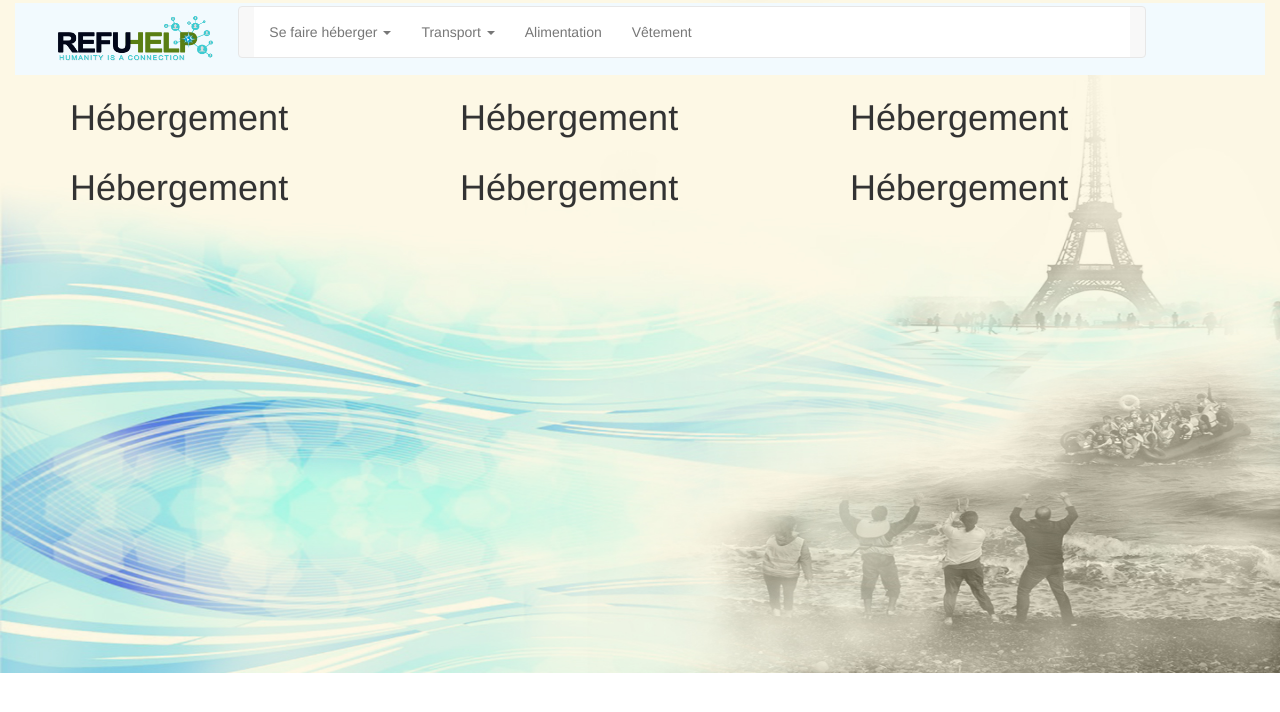
After one commit to ELmardi2/RefuHelp, a PHP site: page /pages/our-main.php in a window 1280 px wide. The commit adds this page. Shown: the top 712 px of the page. Run offline with PHP 8.4, Linux system fonts and the light colour scheme; some libraries are stand-ins or nearby versions.

Commit message:
first push

```diff
--- /dev/null
+++ b/pages/css/our-main.css
@@ -0,0 +1,36 @@
+#pg-accueil{
+  height: 673px;
+  width: auto;
+  background-image: url(../images/main.jpg);
+  background-repeat: no-repeat;
+  background-size: 100% 100%;
+}
+
+body{
+  height: 673px;
+  width: auto;
+  background-image: url(../images/main.jpg);
+  background-repeat: no-repeat;
+  background-size: 100% 100%;
+}
+.main-top{
+  height: 72px;
+  width: 100%;
+    background-color: #f2fafe;}
+.navbar-collaps {
+width: auto;
+padding: 0 5px;
+}
+
+.container-fluid {
+    padding-right: 15px;
+    padding-left: 15px;
+    margin-right: 0;
+    margin-left: 0;
+    padding-top: 3px;
+}
+.navbar-default .navbar-nav {
+  width:100%;
+    color: #777;
+    background-color: white;
+}
--- a/pages/css/style.css
+++ b/pages/css/style.css
@@ -102,10 +102,10 @@ nav {
 }
 
 .slogan {
-    text-align:center;
+    text-align: center;
     margin-top: 30px;
     margin-right: 20px;
-    color: #fff;
+    color: #646b7a;
     font-weight: bold;
 }
 
--- /dev/null
+++ b/pages/our-main.php
@@ -0,0 +1,125 @@
+<!DOCTYPE html>
+<html lang="en">
+<head>
+
+  <title>RefuHelp</title>
+  <meta charset="utf-8">
+  <meta name="viewport" content="width=device-width, initial-scale=1">
+  <link rel="stylesheet" href="https://maxcdn.bootstrapcdn.com/bootstrap/3.3.7/css/bootstrap.min.css">
+  <link rel="stylesheet" type="text/css" href="./css/our-main.css">
+  <link href="https://fonts.googleapis.com/css?family=Montserrat" rel="stylesheet">
+  <script src="https://ajax.googleapis.com/ajax/libs/jquery/3.1.1/jquery.min.js"></script>
+   <link rel="stylesheet" href="css/font-awesome.min.css">
+    <script rel="stylesheet" src="js/test.js"></script>
+  <script src="js/jquery-1.11.3.min.js"></script>
+  <script src="https://maxcdn.bootstrapcdn.com/bootstrap/3.3.7/js/bootstrap.min.js"></script>
+</head>
+<body>
+<div class="container-fluid pg-accueil">
+  <div class="container-fluid  main-top">
+    <div class="row">
+      <div class="col-sm-2">
+          <img src="images/Refuhelp-Logo.png" width="194" height="67"  alt="">
+      </div>
+        <div class="col-sm-9">
+          <!-- Start..navbar-->
+          <nav class="navbar navbar-default">
+              <!-- Brand and toggle get grouped for better mobile display -->
+              <div class="navbar-header">
+                <button type="button" class="navbar-toggle collapsed" data-toggle="collapse" data-target="#bs-example-navbar-collapse-1" aria-expanded="false">
+                  <span class="sr-only">Toggle Mobile</span>
+                  <span class="icon-bar"></span>
+                  <span class="icon-bar"></span>
+                  <span class="icon-bar"></span>
+                </button>
+              </div>
+
+              <!-- Collect the nav links, forms, and other content for toggling -->
+              <div class="collapse navbar-collapse" id="bs-example-navbar-collapse-1">
+
+                <ul class="nav navbar-nav">
+                  <li class="dropdown">
+                             <a href="#" class="dropdown-toggle" data-toggle="dropdown"  aria-expanded="false">Se faire héberger <span class="caret"></span></a>
+                                   <ul class="dropdown-menu links">
+                                     <li><a href="#"  data-value="logement">Logement</a></li>
+                                     <li><a href="#">Les associations</a></li>
+                             </ul>
+                         </li>
+                       <li class="dropdown">
+                                  <a href="#" class="dropdown-toggle" data-toggle="dropdown" role="button" aria-haspopup="true" aria-expanded="false">Transport <span class="caret"></span></a>
+                                        <ul class="dropdown-menu links">
+                                          <li><a href="#"  data-value="transport">Votre location</a></li>
+                                          <li><a href="#">Type de transport</a></li>
+                                  </ul>
+                              </li>
+                         <li class=""><a href="#"  data-value="alimentation">Alimentation <span class="sr-only">(current)</span></a></li>
+                  <li><a href="#" data-value="v">Vêtement</a></li>
+                </ul>
+              </div>
+
+          </nav>
+                <!-- End .navbar.-->
+        </div>
+    </div>
+  </div>
+
+<!-- Start  section 6-Parts-->
+<div class="container-fluid">
+  <div class="container">
+    <div class="row">
+      <div class="col-sm-4">
+        <div class="it--">
+          <h1>Hébergement</h1>
+        </div>
+      </div>
+      <div class="col-sm-4">
+        <div class="it--">
+          <h1>Hébergement</h1>
+        </div>
+      </div>
+      <div class="col-sm-4">
+        <div class="it--">
+          <h1>Hébergement</h1>
+        </div>
+      </div>
+    </div>
+  </div>
+  <div class="container">
+    <div class="row">
+      <div class="col-sm-4">
+        <div class="it--">
+          <h1>Hébergement</h1>
+        </div>
+      </div>
+      <div class="col-sm-4">
+        <div class="it--">
+          <h1>Hébergement</h1>
+        </div>
+      </div>
+      <div class="col-sm-4">
+        <div class="it--">
+          <h1>Hébergement</h1>
+        </div>
+      </div>
+    </div>
+  </div>
+</div>
+<!-- Endt section 6-Parts-->
+<!--Start transport section-->
+
+<!--End vetement section-->
+
+<!--Start transport section-->
+
+<!--End vetement section-->
+<!--Start transport section-->
+
+<!--End vetement section-->
+<!--Start transport section-->
+
+<!--End vetement section-->
+</div>
+  <script rel="stylesheet" src="js/test.js"></script>
+  <script src="js/jquery-1.11.3.min.js"></script>
+</body>
+</html>
```
Also changed, not shown: index.php (+26 -5 lines), pages/main.php (+74 -16 lines), pages/images/Home Background.jpg (added), pages/images/Page 2 background.jpg (added), pages/images/Refuhelp-Logo.png (added), pages/images/main.jpg (added), pages/images/portfolio-1.png (added), pages/images/portfolio-2.png (added), pages/images/portfolio-3.png (added), pages/images/portfolio-4.png (added), pages/images/portfolio-5.png (added), pages/images/portfolio-6.png (added).
